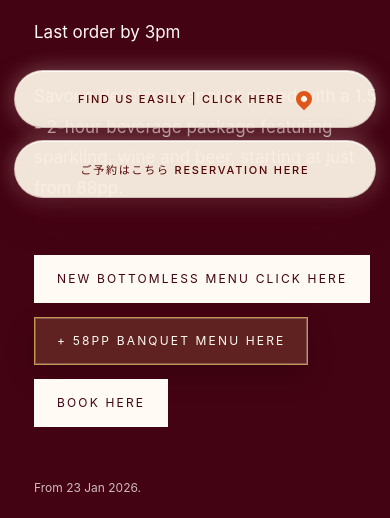
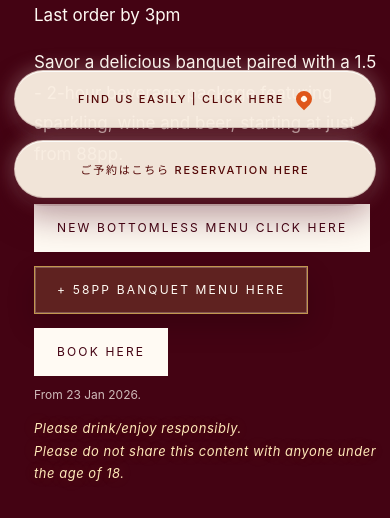
Before and after one commit to Russel1lTan/ippin_JR_mockWeb, a plain HTML site: page bottomless.html in a window 390 px wide. Shown: the part 632-1150 px from the top of the page. Drawn offline with Linux system fonts and the light colour scheme.

Commit message:
Tighten bottomless responsible note spacing

```diff
--- a/styles.css
+++ b/styles.css
@@ -1906,28 +1906,22 @@ h3 {
   display: grid;
   grid-template-columns: minmax(320px, 0.82fr) minmax(0, 1fr);
   gap: clamp(34px, 7vw, 110px);
-  align-items: stretch;
+  align-items: center;
   min-height: calc(100vh - 104px);
   padding: clamp(34px, 7vw, 110px);
 }
 
 .bottomless-hero figure {
-  display: flex;
   margin: 0;
 }
 
 .bottomless-hero img {
-  height: 100%;
-  min-height: 620px;
   max-height: 760px;
   object-fit: cover;
 }
 
 .bottomless-copy {
-  display: flex;
-  flex-direction: column;
   max-width: 780px;
-  padding: clamp(16px, 2vw, 30px) 0;
 }
 
 .bottomless-copy h1 {
@@ -1966,10 +1960,9 @@ h3 {
 
 .responsible-note {
   display: grid;
-  gap: clamp(22px, 3vh, 34px);
+  gap: 16px;
   max-width: 620px;
-  margin-top: auto;
-  padding-top: clamp(34px, 6vh, 76px);
+  margin-top: 4px;
   color: rgba(255, 250, 243, 0.74);
   font-size: 12px !important;
   line-height: 1.45 !important;
@@ -2435,22 +2428,13 @@ h3 {
     grid-template-columns: 1fr;
   }
 
-  .bottomless-hero {
-    align-items: start;
-  }
-
   .bottomless-hero img {
-    min-height: 0;
     max-height: none;
   }
 
-  .bottomless-copy {
-    padding: 0;
-  }
-
   .responsible-note {
-    margin-top: 20px;
-    padding-top: 22px;
+    gap: 14px;
+    margin-top: 6px;
   }
 
   .menu-block-large .menu-category,
```
